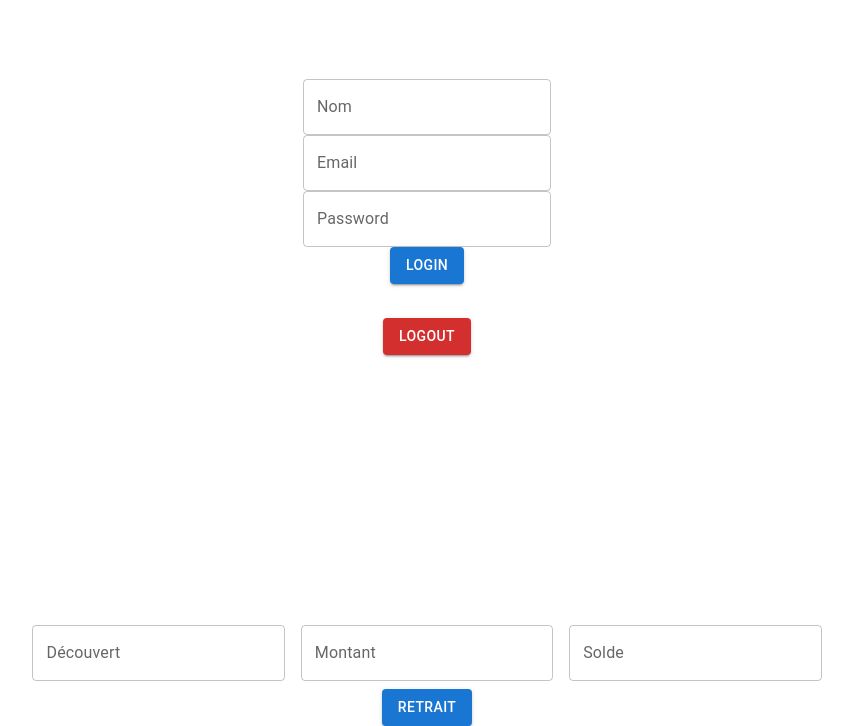
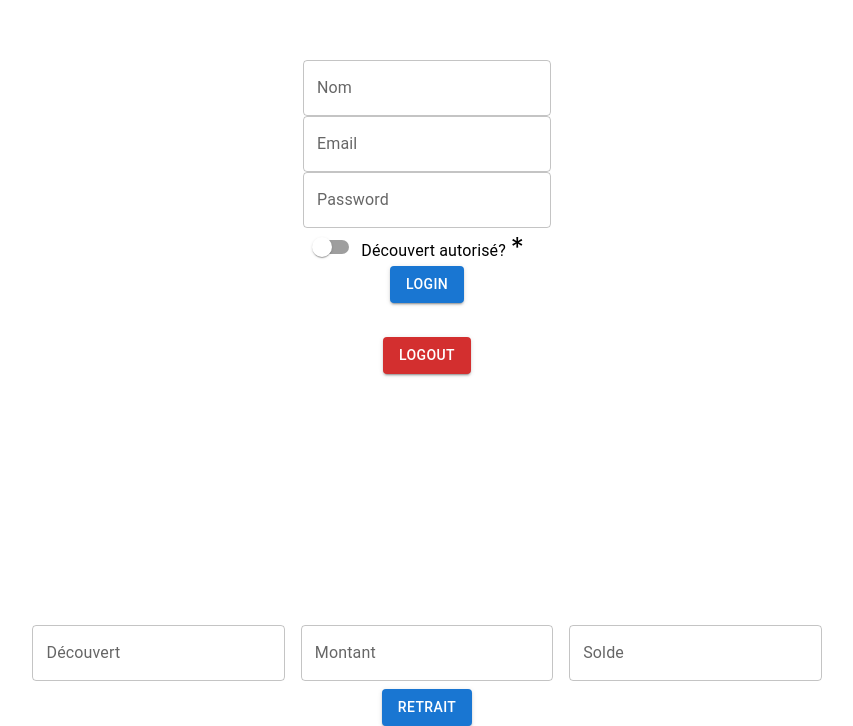
Before and after one commit to PhilippeLqc/react-init---redux, a React (Create React App) app: page / in a window 1280 px wide. Shown: the part 183-909 px from the top of the page, without its empty margins (213-1066 px from the left). Built offline with nearby package versions, Linux system fonts and the light colour scheme.

Commit message:
add ouverture.js

```diff
--- a/src/App.css
+++ b/src/App.css
@@ -20,7 +20,6 @@
   align-items: center;
   justify-content: center;
   font-size: calc(10px + 2vmin);
-  color: white;
 }
 
 .App-link {
--- a/src/App.js
+++ b/src/App.js
@@ -1,77 +1,13 @@
-import { React, useState } from "react";
-import { useSelector, useDispatch } from "react-redux";
-import { login, logout, setPassword, setEmail } from "./reducer/user";
+import { React } from "react";
 import "./App.css";
-import { TextField, Button } from "@mui/material";
+
 import Retrait from "./component/Retrait";
+import Ouverture from "./component/Ouverture";
 
 function App() {
-  const user = useSelector((state) => state.user.user);
-  const dispatch = useDispatch();
-  const [newUser, setNewUser] = useState({
-    Nom: "",
-    Email: "",
-    password: "",
-  });
-
-  const handleInput = (e) => {
-    const { name, value } = e.target;
-    setNewUser({ ...newUser, [name]: value });
-    if (name === "Email") {
-      dispatch(setEmail(value));
-    } else if (name === "Password") {
-      dispatch(setPassword(value));
-    }
-  };
-
-  // Dispatch des actions lorsque le bouton de connexion est cliqué
-  const handleLogin = () => {
-    dispatch(setEmail(newUser.Email));
-    dispatch(setPassword(newUser.password));
-    dispatch(login(newUser.Nom));
-  };
-
-  console.log(newUser);
-
   return (
     <div className="App">
-      <header className="App-header">
-        <TextField
-          id="outlined-basic"
-          label="Nom"
-          variant="outlined"
-          name="Nom"
-          onChange={handleInput}
-        />
-        <TextField
-          id="outlined-basic"
-          label="Email"
-          variant="outlined"
-          name="Email"
-          onChange={handleInput}
-        />
-        <TextField
-          id="outlined-basic"
-          label="Password"
-          variant="outlined"
-          name="password"
-          onChange={handleInput}
-        />
-        <Button variant="contained" color="primary" onClick={handleLogin}>
-          Login
-        </Button>
-
-        <div>
-          <h1>{user}</h1>
-          <Button
-            variant="contained"
-            onClick={() => dispatch(logout())}
-            color="error"
-          >
-            Logout
-          </Button>
-        </div>
-      </header>
+      <Ouverture />
       <Retrait />
     </div>
   );
--- /dev/null
+++ b/src/component/Ouverture.css
@@ -0,0 +1,12 @@
+.Ouverture {
+    text-align: center;
+  }
+
+  .Ouverture-header {
+    min-height: 100vh;
+    display: flex;
+    flex-direction: column;
+    align-items: center;
+    justify-content: center;
+    font-size: calc(10px + 2vmin);
+  }
--- a/src/component/Ouverture.js
+++ b/src/component/Ouverture.js
@@ -0,0 +1,97 @@
+import { React, useState } from "react";
+import { useSelector, useDispatch } from "react-redux";
+import { login, logout, setPassword, setEmail } from "../reducer/user";
+import { TextField, Button, Switch } from "@mui/material";
+import FormControlLabel from "@mui/material/FormControlLabel";
+import "./Ouverture.css";
+
+function Ouverture() {
+  const user = useSelector((state) => state.user.user);
+  const dispatch = useDispatch();
+  const [newUser, setNewUser] = useState({
+    Nom: "",
+    Email: "",
+    password: "",
+  });
+  const [authorized, setAuthorized] = useState(false);
+
+  const handleInput = (e) => {
+    const { name, value } = e.target;
+    setNewUser({ ...newUser, [name]: value });
+    if (name === "Email") {
+      dispatch(setEmail(value));
+    } else if (name === "Password") {
+      dispatch(setPassword(value));
+    }
+  };
+
+  // Dispatch des actions lorsque le bouton de connexion est cliqué
+  const handleLogin = () => {
+    dispatch(setEmail(newUser.Email));
+    dispatch(setPassword(newUser.password));
+    dispatch(login(newUser.Nom));
+  };
+
+  const handleSwitch = () => {
+    setAuthorized(!authorized);
+  };
+
+  return (
+    <div className="Ouverture">
+      <header className="Ouverture-header">
+        <TextField
+          id="outlined-basic"
+          label="Nom"
+          variant="outlined"
+          name="Nom"
+          onChange={handleInput}
+        />
+        <TextField
+          id="outlined-basic"
+          label="Email"
+          variant="outlined"
+          name="Email"
+          onChange={handleInput}
+        />
+        <TextField
+          id="outlined-basic"
+          label="Password"
+          variant="outlined"
+          name="password"
+          onChange={handleInput}
+        />
+        <FormControlLabel
+          required
+          control={<Switch />}
+          label="Découvert autorisé?"
+          onChange={handleSwitch}
+        />
+        {authorized && (
+          <TextField
+            id="outlined-basic"
+            label="Montant du découvert"
+            variant="outlined"
+            name="decouvert"
+            onChange={handleInput}
+          />
+        )}
+        <Button variant="contained" color="primary" onClick={handleLogin}>
+          Login
+        </Button>
+
+        <div>
+          <h1>{user}</h1>
+          <Button
+            variant="contained"
+            onClick={() => dispatch(logout())}
+            color="error"
+          >
+            Logout
+          </Button>
+        </div>
+      </header>
+    </div>
+  );
+}
+
+export default Ouverture;
--- a/src/component/Retrait.js
+++ b/src/component/Retrait.js
@@ -26,10 +26,21 @@ function Retrait() {
   };
 
   const handleRetrait = () => {
-    dispatch(setDecouvert(retrait.decouvert));
-    dispatch(setAmount(retrait.amount));
-    dispatch(setSold(retrait.sold));
-    dispatch(login(retrait.Nom));
+    // - Demandez le montant du découvert (0 s'il n'y a pas découvert autorisé) ;
+    // - Demandez le solde en cours ;
+    // - Tant que le solde le permet, demandez au client s'il souhaite effectuer un autre retrait. Il saisira la valeur du retrait ou 0 pour quitter ;
+    // - Affichez le nouveau solde et le montant du découvert ou "solde insuffisant".
+    if (!retrait.sold > retrait.amount) {
+      alert("solde insuffisant");
+    } else {
+      const montant = prompt("Entrez le montant du découvert");
+      const solde = prompt("Entrez le solde en cours");
+      const retrait = prompt("Entrez le montant du retrait");
+      const nouveauSolde = solde - retrait;
+      alert(`Nouveau solde : ${nouveauSolde}`);
+
+      //utilisez do while pour demander au client s'il souhaite effectuer un autre retrait en prenant en compte le nouveau solde
+    }
   };
 
   return (
```
Also changed, not shown: src/component/Agios.js (+52 -0 lines).
